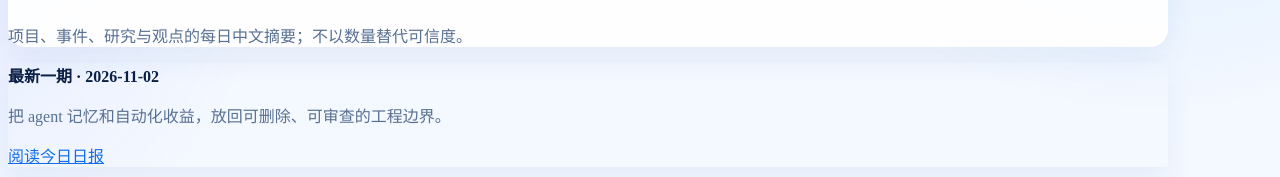
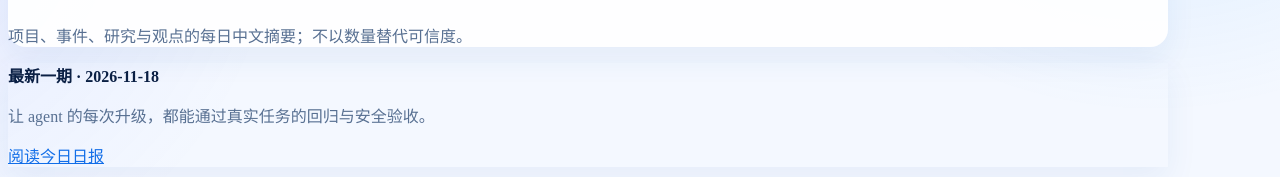
Before and after one commit to luoluozi996/ai-radar, a plain HTML site: page index.html in a window 1280 px wide. Shown: the part 284-461 px from the top of the page. Drawn offline with Linux system fonts and the light colour scheme.

Commit message:
Publish AI Content Radar 2026-11-18

```diff
--- a/index.html
+++ b/index.html
@@ -1 +1 @@
-<!doctype html><html lang="zh-CN"><head><meta charset="utf-8"><meta name="viewport" content="width=device-width,initial-scale=1"><title>AI Content Radar</title><link rel="stylesheet" href="assets/radar-v3-blue.css"></head><body><main class="shell"><a class="site-brand" href="index.html"><img src="assets/brand/ll-radar-wave-logo-v3-bright-blue-128.png" alt="AI Content Radar logo"><span><strong>AI Content Radar</strong><small>@luoluozi</small></span></a><nav class="nav"><a class="active" href="index.html">项目主页</a><a href="methodology.html">方法论</a><a href="projects/2026-11-02.html">项目与工具</a><a href="news/2026-11-02.html">关键事件</a><a href="models/2026-11-02.html">模型与研究</a><a href="voices/2026-11-02.html">观点讨论</a><a href="archive/index.html">历史归档</a></nav><section class="hero compact"><div class="hero-copy"><p class="eyebrow">AI CONTENT RADAR</p><h1>面向可验证信号的 AI 内容雷达</h1><p class="lead">项目、事件、研究与观点的每日中文摘要；不以数量替代可信度。</p></div></section><section class="section"><article class="item"><b>最新一期 · 2026-11-02</b><p>把 agent 记忆和自动化收益，放回可删除、可审查的工程边界。</p><a href="daily/2026-11-02.html">阅读今日日报</a></article></section><p class="footer">只收录可追溯来源。X 候选缓存仅在本地保留，不进入公开页面或仓库。</p></main></body></html>
+<!doctype html><html lang="zh-CN"><head><meta charset="utf-8"><meta name="viewport" content="width=device-width,initial-scale=1"><title>AI Content Radar</title><link rel="stylesheet" href="assets/radar-v3-blue.css"></head><body><main class="shell"><a class="site-brand" href="index.html"><img src="assets/brand/ll-radar-wave-logo-v3-bright-blue-128.png" alt="AI Content Radar logo"><span><strong>AI Content Radar</strong><small>@luoluozi</small></span></a><nav class="nav"><a class="active" href="index.html">项目主页</a><a href="methodology.html">方法论</a><a href="projects/2026-11-18.html">项目与工具</a><a href="news/2026-11-18.html">关键事件</a><a href="models/2026-11-18.html">模型与研究</a><a href="voices/2026-11-18.html">观点讨论</a><a href="archive/index.html">历史归档</a></nav><section class="hero compact"><div class="hero-copy"><p class="eyebrow">AI CONTENT RADAR</p><h1>面向可验证信号的 AI 内容雷达</h1><p class="lead">项目、事件、研究与观点的每日中文摘要；不以数量替代可信度。</p></div></section><section class="section"><article class="item"><b>最新一期 · 2026-11-18</b><p>让 agent 的每次升级，都能通过真实任务的回归与安全验收。</p><a href="daily/2026-11-18.html">阅读今日日报</a></article></section><p class="footer">只收录可追溯来源。X 候选缓存仅在本地保留，不进入公开页面或仓库。</p></main></body></html>
```
